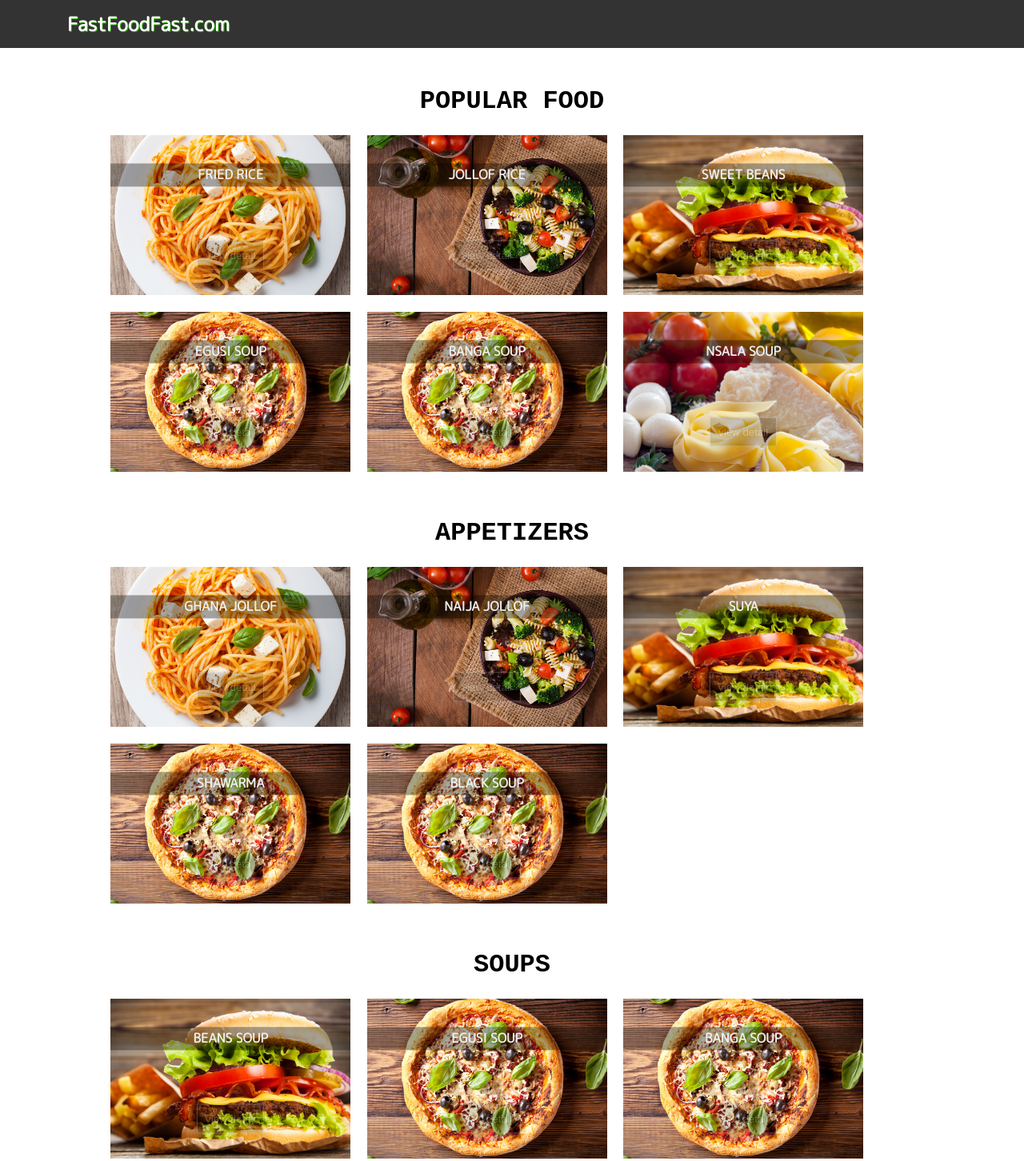
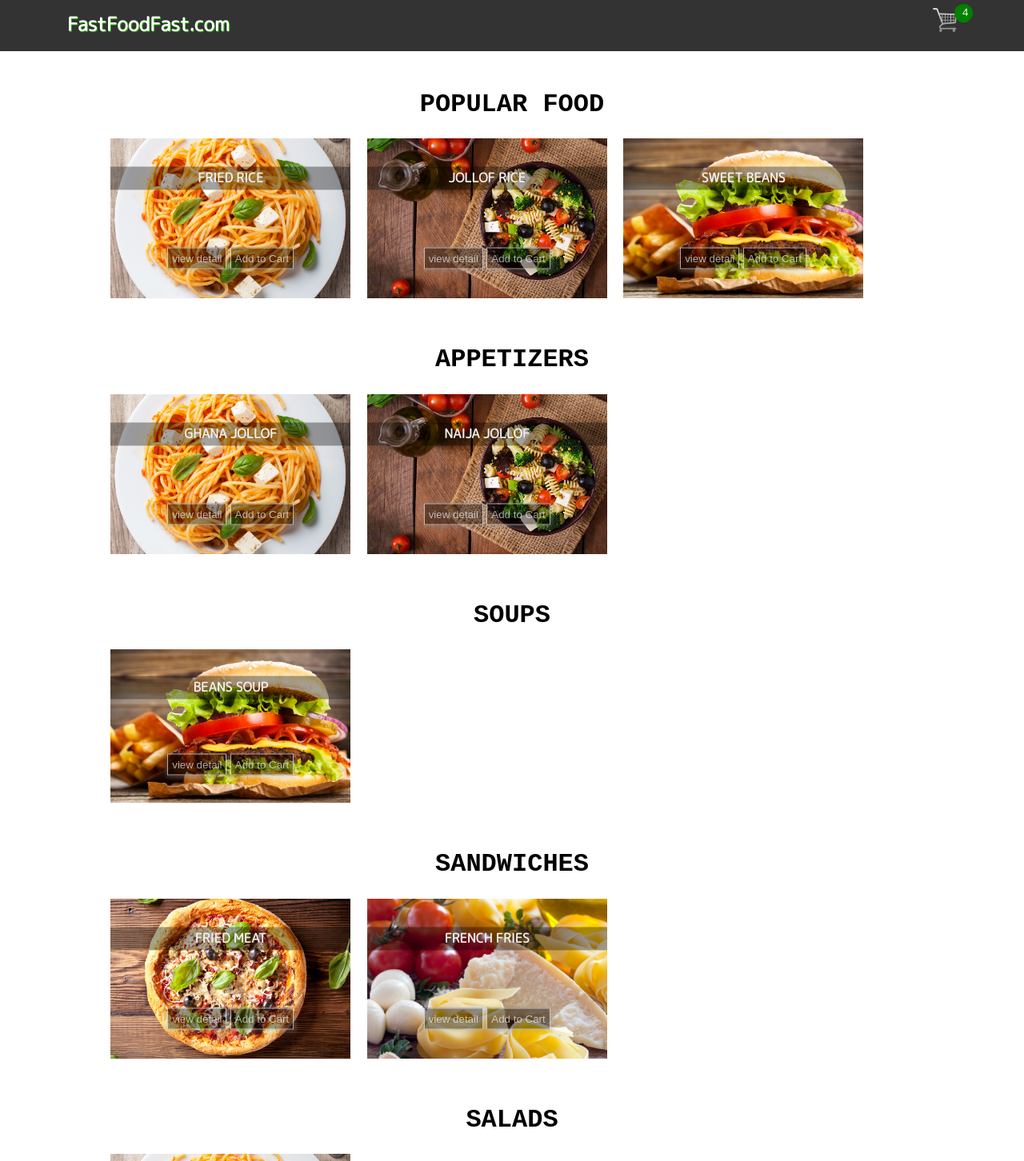
Before and after one commit to Luckzman/Fast-Food-Fast, a plain HTML site: page ui/html/catalog.html in a window 1280 px wide. Shown: the top 1452 px of the page at 80% size. Drawn offline with Linux system fonts and the light colour scheme.

Commit message:
fix some ui issues across the entire project

```diff
--- a/ui/css/catalog.css
+++ b/ui/css/catalog.css
@@ -1,16 +1,34 @@
-
+header nav a:first-child{
+    display: inline !important;
+}
+header nav a:last-child{
+    background-color: #008000;
+    border-radius: 10px;
+    margin-left: 5px;
+    padding: 0 5px;
+    box-shadow:1px 1px #ccc;
+}
+header nav a:hover:before,
+header nav a:hover:after{
+    height: 0px;
+    opacity: 0.6;
+}
+header nav a:hover{
+    color: rgb(34, 206, 0);
+    font-weight: 900;
+}
 .catalog{
     max-width: 1024px;
     width: 100%;
     display: flex;
     flex-wrap: wrap;
-    justify-content: flex-start;
+    justify-content: center;
     margin: 0 auto;
     text-align: left;
 }
 main .img-container{
     position: relative;
-    flex-basis: 30%;
+    flex-basis: 100%;
     max-width: 300px;
     max-height: 200px;
     margin: 1%;
@@ -30,16 +48,28 @@ main .img-container > p{
     padding: 5px 0;
     line-height: 1.2rem;
 }
-main .img-container > button{
+main .img-container > div{
     position: absolute;
     top: 75%;
+    width: 60%;
     left: 50%;
     transform: translate(-50%, -50%);
+    background-color: transparent;
+    border: none;
+    padding: 2px;
+    text-align: center;
+}
+main .img-container  button{
+    color: #ccc;
+    box-shadow: 1px 1px 5px 2px rgba(153, 153, 153, 0.4);
+    display: inline-block;
+    margin: 5px auto;
     background-color: rgba(0,0,0,0.5);
-    border: 1px solid #ccc;
-    padding: 2px;
     box-shadow: 1px 1px 5px 2px rgba(153, 153, 153, 0.4);
     cursor: pointer;
+    border: 1px solid #ccc;
+    text-align: center;
+    padding: 5px;
 }
 main .img-container  a{
     color: #ccc;
@@ -70,9 +100,12 @@ main h2 {
 
 
 @media only screen and (min-width:740px){
-    main .img-container > button{
-        padding: 10px;
-        opacity: 0.3;
+    .catalog{
+        justify-content: flex-start;
+    }
+    main .img-container button{
+        /* padding: 10px; */
+        opacity: 0.8;
         transition: all .4s;
     }
     main .img-container:hover button{
--- a/ui/css/order-details.css
+++ b/ui/css/order-details.css
@@ -1,5 +1,24 @@
 main > .container{
     margin-top: 35px;
+}
+header nav a:first-child{
+    display: inline !important;
+}
+header nav a:last-child{
+    background-color: #008000;
+    border-radius: 10px;
+    margin-left: 5px;
+    padding: 0 5px;
+    box-shadow:1px 1px #ccc;
+}
+header nav a:hover:before,
+header nav a:hover:after{
+    height: 0px;
+    opacity: 0.6;
+}
+header nav a:hover{
+    color: rgb(34, 206, 0);
+    font-weight: 900;
 }
 .order-img{
     position: relative;
@@ -64,7 +83,7 @@ main > .container{
 .order-content input{
     display: block;
     height: 30px;
-    width: 80%;
+    width: 40%;
     font-size: 1.2rem;
     padding-left: 10px;
 }
--- a/ui/css/reset.css
+++ b/ui/css/reset.css
@@ -46,6 +46,9 @@ table {
 	border-collapse: collapse;
 	border-spacing: 0;
 }
+*:focus{
+	outline-color: transparent;
+}
 *{
     text-decoration: none
 }
--- a/ui/css/reuse.css
+++ b/ui/css/reuse.css
@@ -12,6 +12,29 @@ main{
 .container{
     width: 90%;
     margin: 0 auto;
+}
+nav .cart{
+    position: relative;
+    color: #fff;
+    padding: 10px;
+    font-size: 1.4rem;
+    vertical-align: middle;
+    line-height: 2.5rem;
+}nav .cart img{
+    width: 30px;
+    height: 30px;
+}
+nav .cart .notification{
+    position: absolute;
+    top: 5px;
+    right: 0px;
+    width: 3px;
+    height: 3px;
+    border-radius: 100%;
+    background-color: green;
+    vertical-align: middle;
+    line-height: 0rem;
+    font-size: 0.8rem;
 }
 
 .row{
@@ -52,3 +75,15 @@ a{
     opacity: 1;
     bottom: 40px;
 }
+/* Footer section */
+footer .footer-content{
+    background-color: #111;
+    color: #ddd;
+    text-align: center;
+    font-size: 0.9rem;
+    line-height: 2rem;
+    padding: 5px;
+}
+footer span{
+    padding-left: 10px;
+}
--- a/ui/html/catalog.html
+++ b/ui/html/catalog.html
@@ -18,6 +18,16 @@
             <div>
                 <a href="./../index.html">FastFoodFast.com</a>
             </div>
+            <nav>
+                <ul>
+                    <div class="cart">
+                        <a href="./user-order.html">
+                            <img src="./../images/grey-shopping-cart-2.png" alt="shopping cart image">
+                        </a>
+                        <div class="notification"><span>4</span></div>
+                    </div>
+                </ul>
+            </nav>
         </div>
     </header>
     <main>
@@ -29,34 +39,29 @@
                 <div class="img-container">
                     <img src="./../images/image-10.jpg" alt="">
                     <p>Fried Rice</p>
+                    <div>
                         <button><a href="./order-details.html">view detail</a></button>
+                        <button>Add to Cart</button>
+                    </div>
                 </div>
                 <div class="img-container">
                     <img src="./../images/image-11.jpg" alt="">
                     <p>Jollof Rice</p>
+                    <div>
                         <button><a href="./order-details.html">view detail</a></button>
+                        <button>Add to Cart</button>
+                    </div>
                 </div>
                 <div class="img-container">
                     <img src="./../images/image-12.jpg" alt="">
                     <p>Sweet Beans</p>
+                    <div>
                         <button><a href="./order-details.html">view detail</a></button>
-                </div>
-                <div class="img-container">
-                    <img src="./../images/image-13.jpg" alt="">
-                    <p>Egusi Soup</p>
-                    <button><a href="./order-details.html">view detail</a></button>
-                </div>
-                <div class="img-container">
-                    <img src="./../images/image-13.jpg" alt="">
-                    <p>Banga Soup</p>
-                    <button><a href="./order-details.html">view detail</a></button>
-                </div>
-                <div class="img-container">
-                    <img src="./../images/image-27.jpg" alt="">
-                    <p>Nsala Soup</p>
-                    <button><a href="./order-details.html">view detail</a></button>
+                        <button>Add to Cart</button>
                     </div>
                 </div>
+            </div>
+
             <div id="appetizers" class="content-header">
                 <h2>appetizers</h2>
             </div>
@@ -64,27 +69,18 @@
                 <div class="img-container">
                     <img src="./../images/image-10.jpg" alt="">
                     <p>Ghana Jollof</p>
+                    <div>
                         <button><a href="./order-details.html">view detail</a></button>
+                        <button>Add to Cart</button>
+                    </div>
                 </div>
                 <div class="img-container">
                     <img src="./../images/image-11.jpg" alt="">
                     <p>Naija Jollof</p>
+                    <div>
                         <button><a href="./order-details.html">view detail</a></button>
+                        <button>Add to Cart</button>
                     </div>
-                <div class="img-container">
-                    <img src="./../images/image-12.jpg" alt="">
-                    <p>Suya</p>
-                    <button><a href="./order-details.html">view detail</a></button>
-                </div>
-                <div class="img-container">
-                    <img src="./../images/image-13.jpg" alt="">
-                    <p>Shawarma</p>
-                    <button><a href="./order-details.html">view detail</a></button>
-                </div>
-                <div class="img-container">
-                    <img src="./../images/image-13.jpg" alt="">
-                    <p>Black Soup</p>
-                    <button><a href="./order-details.html">view detail</a></button>
                 </div>
             </div>
             <div id="soups" class="content-header">
@@ -94,22 +90,10 @@
                 <div class="img-container">
                     <img src="./../images/image-12.jpg" alt="">
                     <p>Beans Soup</p>
+                    <div>
                         <button><a href="./order-details.html">view detail</a></button>
+                        <button>Add to Cart</button>
                     </div>
-                <div class="img-container">
-                    <img src="./../images/image-13.jpg" alt="">
-                    <p>Egusi Soup</p>
-                    <button><a href="./order-details.html">view detail</a></button>
-                </div>
-                <div class="img-container">
-                    <img src="./../images/image-13.jpg" alt="">
-                    <p>Banga Soup</p>
-                    <button><a href="./order-details.html">view detail</a></button>
-                </div>
-                <div class="img-container">
-                    <img src="./../images/image-27.jpg" alt="">
-                    <p>Nsala Soup</p>
-                    <button><a href="./order-details.html">view detail</a></button>
                 </div>
             </div>
             <div id="sandwiches" class="content-header">
@@ -119,12 +103,18 @@
                 <div class="img-container">
                     <img src="./../images/image-13.jpg" alt="">
                     <p>Fried Meat</p>
+                    <div>
                         <button><a href="./order-details.html">view detail</a></button>
+                        <button>Add to Cart</button>
+                    </div>
                 </div>
                 <div class="img-container">
                     <img src="./../images/image-27.jpg" alt="">
                     <p>French Fries</p>
+                    <div>
                         <button><a href="./order-details.html">view detail</a></button>
+                        <button>Add to Cart</button>
+                    </div>
                 </div>
             </div>
             <div id="salads" class="content-header">
@@ -134,7 +124,10 @@
                 <div class="img-container">
                     <img src="./../images/image-10.jpg" alt="">
                     <p>African Salad</p>
+                    <div>
                         <button><a href="./order-details.html">view detail</a></button>
+                        <button>Add to Cart</button>
+                    </div>
                 </div>
             </div>
             <div id="pasta" class="content-header">
@@ -144,12 +137,18 @@
                 <div class="img-container">
                     <img src="./../images/image-13.jpg" alt="">
                     <p>Meat Pie</p>
+                    <div>
                         <button><a href="./order-details.html">view detail</a></button>
+                        <button>Add to Cart</button>
+                    </div>
                 </div>
                 <div class="img-container">
                     <img src="./../images/image-27.jpg" alt="">
                     <p>Chicken Pie</p>
+                    <div>
                         <button><a href="./order-details.html">view detail</a></button>
+                        <button>Add to Cart</button>
+                    </div>
                 </div>
             </div>
             <div id="extra" class="content-header">
@@ -159,32 +158,10 @@
                 <div class="img-container">
                     <img src="./../images/image-10.jpg" alt="">
                     <p>Fried Rice</p>
+                    <div>
                         <button><a href="./order-details.html">view detail</a></button>
+                        <button>Add to Cart</button>
                     </div>
-                <div class="img-container">
-                    <img src="./../images/image-11.jpg" alt="">
-                    <p>Jollof Rice</p>
-                    <button><a href="./order-details.html">view detail</a></button>
-                </div>
-                <div class="img-container">
-                    <img src="./../images/image-12.jpg" alt="">
-                    <p>Sweet Beans</p>
-                    <button><a href="./order-details.html">view detail</a></button>
-                </div>
-                <div class="img-container">
-                    <img src="./../images/image-13.jpg" alt="">
-                    <p>Egusi Soup</p>
-                    <button><a href="./order-details.html">view detail</a></button>
-                </div>
-                <div class="img-container">
-                    <img src="./../images/image-13.jpg" alt="">
-                    <p>Banga Soup</p>
-                    <button><a href="./order-details.html">view detail</a></button>
-                </div>
-                <div class="img-container">
-                    <img src="./../images/image-27.jpg" alt="">
-                    <p>Nsala Soup</p>
-                    <button><a href="./order-details.html">view detail</a></button>
                 </div>
             </div>
         </div>
```
Also changed, not shown: ui/css/admin-control-panel.css (+9 -10 lines), ui/css/main.css (+1 -14 lines), ui/css/user-order.css (+0 -23 lines), ui/html/admin-control-panel.html (+3 -3 lines), ui/html/checkout.html (+1 -1 lines), ui/html/order-details.html (+7 -1 lines), ui/html/user-order.html (+2 -6 lines), ui/index.html (+1 -1 lines), ui/css/signin-modal.css (line endings or trailing spaces), ui/images/grey-shopping-cart-2.png (added), ui/images/shopping-cart.png (added). Lines whose indentation alone changed are shown as unchanged.
